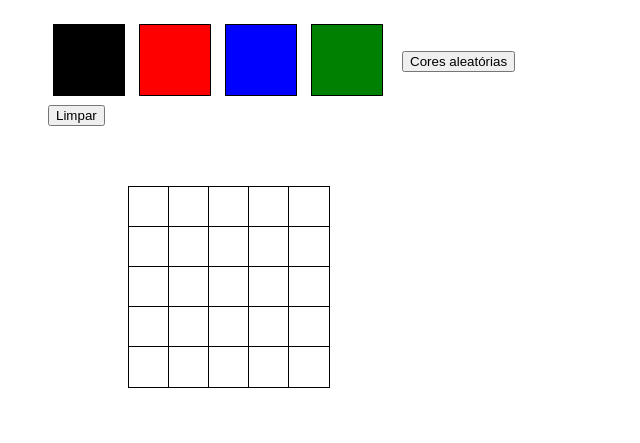
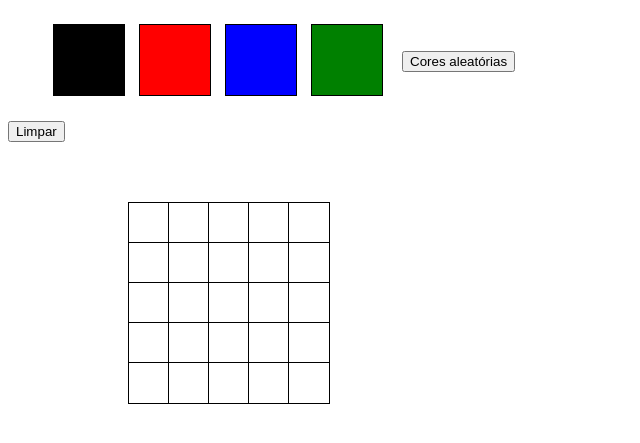
Before and after one commit to joaopedroc-araujo/projeto-pixels-art, a website: page index.html in a window 1280 px wide. Shown: the part 61-504 px from the top of the page, without its empty margins (0-640 px from the left). Drawn offline with Linux system fonts and the light colour scheme.

Commit message:
Resolve requisito 9

```diff
--- a/index.html
+++ b/index.html
@@ -18,8 +18,8 @@
         <li class="color"></li>
         <li class="color"></li>
     </ul>
+    <div id="reset-button"></div>
     <div id="pixel-board"></div>
-
 
 </body>
 <script src="script.js"></script>
--- a/script.js
+++ b/script.js
@@ -98,8 +98,7 @@ const changeColors = () => {
 };
 
 const resetBtn = () => {
-    const newButton = document.createElement('div');
-    colorPalette.appendChild(newButton);
+    const newButton = document.getElementById('reset-button');
     const resetButton = document.createElement('button');
     resetButton.innerHTML = 'Limpar';
     resetButton.id = 'clear-board';
```
